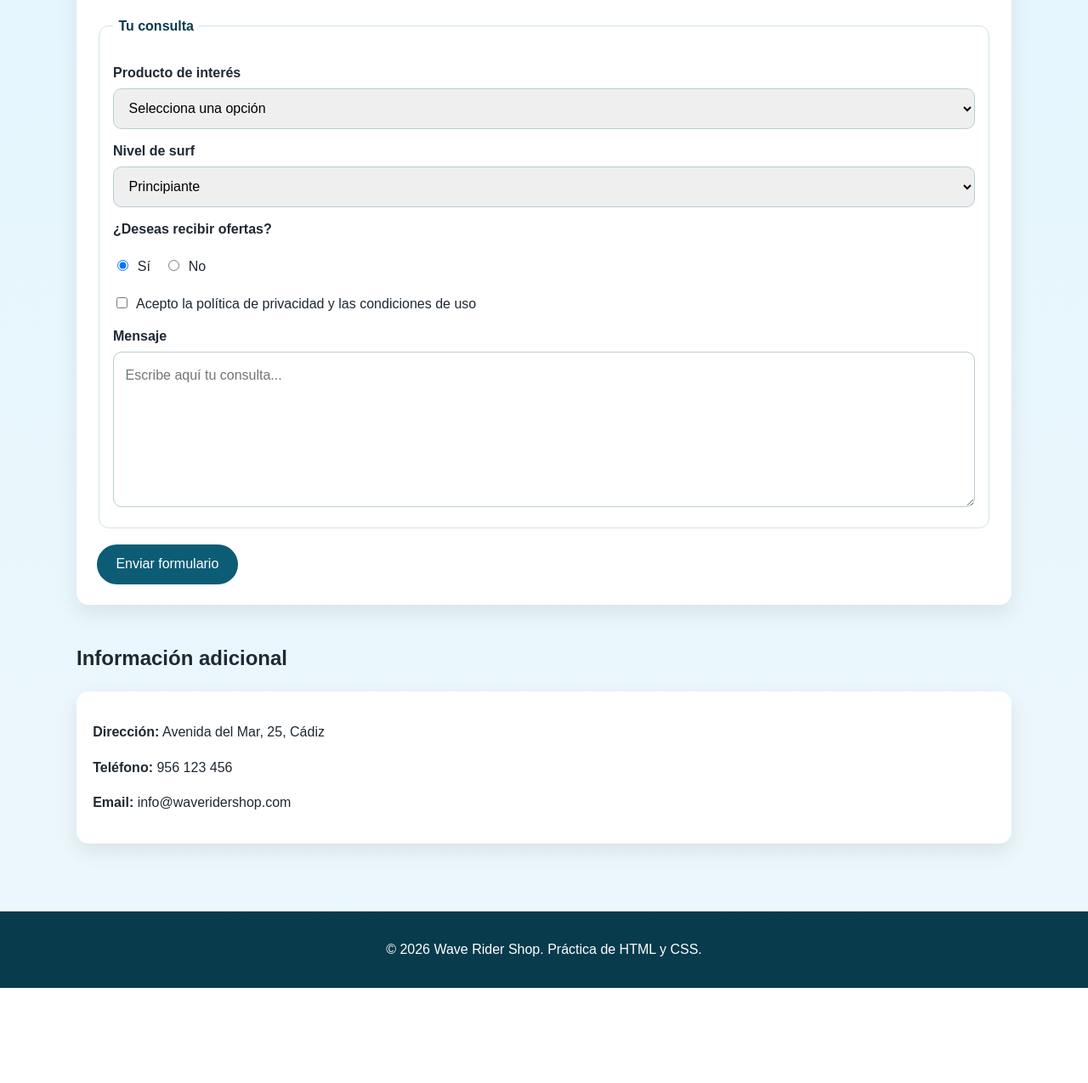
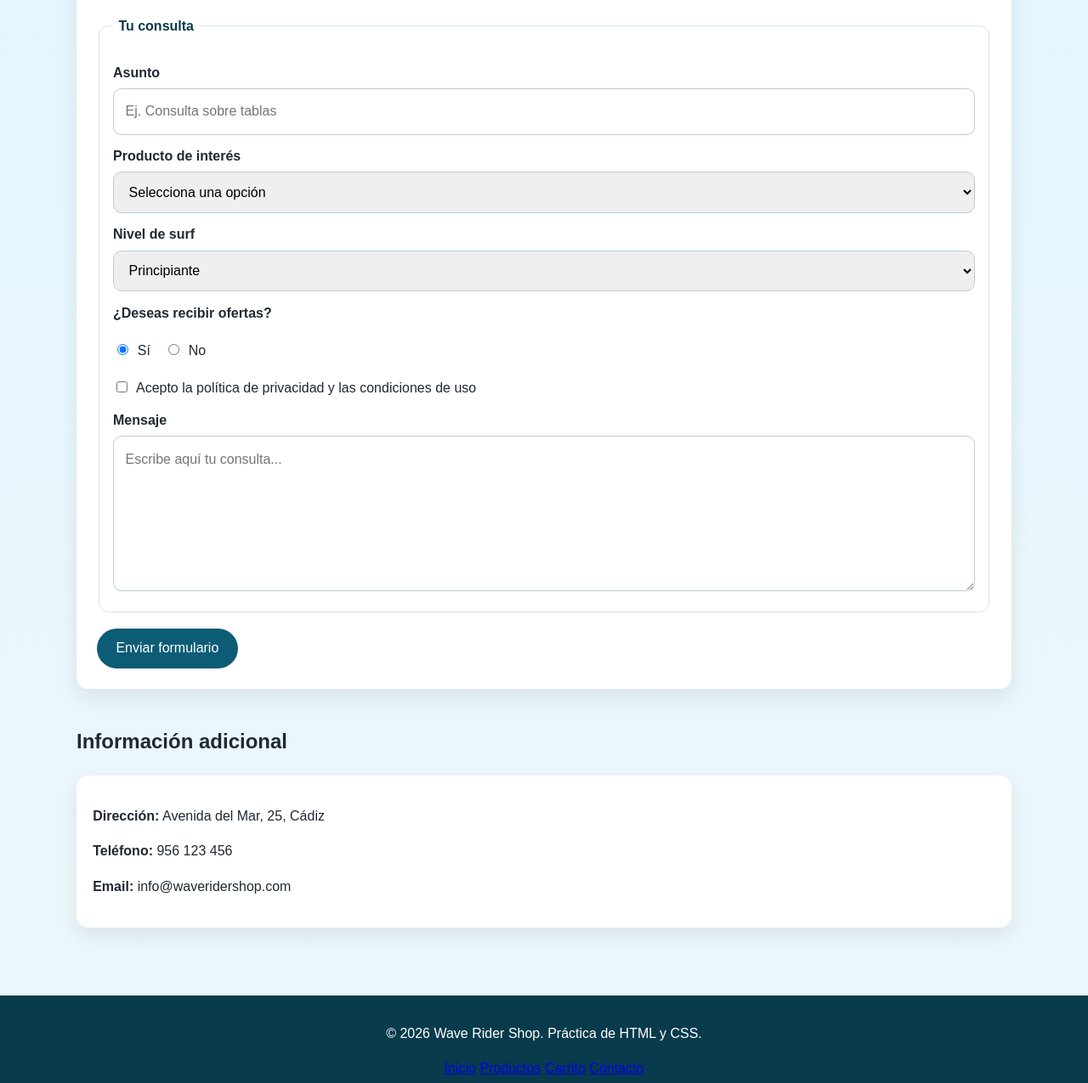
Before and after one commit to AlvaroAmievaBascaran/Practica4, a plain HTML site: page contacto.html in a window 1280 px wide. Shown: the part 726-2001 px from the top of the page at 85% size. Before the commit the page ends 1889 px from the top, so only its background shows below. Drawn offline with Linux system fonts and the light colour scheme.

Commit message:
Cambio más profesional en contacto

```diff
--- a/contacto.html
+++ b/contacto.html
@@ -3,8 +3,10 @@
 <head>
   <meta charset="UTF-8">
   <meta name="viewport" content="width=device-width, initial-scale=1.0">
-  <meta name="description" content="Formulario de contacto de la tienda de surf.">
+  <meta name="description" content="Formulario de contacto de Wave Rider Shop.">
+  <meta name="author" content="Tu nombre">
   <title>Wave Rider Shop | Contacto</title>
+  <link rel="icon" href="https://cdn-icons-png.flaticon.com/512/220/220236.png">
   <link rel="stylesheet" href="styles.css">
 </head>
 <body>
@@ -12,6 +14,7 @@
   <div class="container">
     <h1>Wave Rider Shop</h1>
     <p class="subtitle">Contacto y atención al cliente</p>
+
     <nav aria-label="Menú principal">
       <ul class="nav-list">
         <li><a href="index.html">Inicio</a></li>
@@ -27,7 +30,7 @@
   <section>
     <h2>Formulario de contacto</h2>
     <p>
-        Rellena este formulario para solicitar información, resolver dudas o tramitar un pedido.
+      Completa este formulario para pedir información, resolver dudas o solicitar asesoramiento.
     </p>
 
     <form class="contact-form" action="#" method="post">
@@ -35,17 +38,20 @@
         <legend>Datos personales</legend>
 
         <label for="nombre">Nombre completo</label>
-          <input type="text" id="nombre" name="nombre" placeholder="Escribe tu nombre" required>
+        <input type="text" id="nombre" name="nombre" placeholder="Escribe tu nombre completo" maxlength="60" required>
 
         <label for="email">Correo electrónico</label>
         <input type="email" id="email" name="email" placeholder="ejemplo@correo.com" required>
 
         <label for="telefono">Teléfono</label>
-          <input type="tel" id="telefono" name="telefono" placeholder="600123123">
+        <input type="tel" id="telefono" name="telefono" placeholder="600123123" maxlength="15">
       </fieldset>
 
       <fieldset>
         <legend>Tu consulta</legend>
+
+        <label for="asunto">Asunto</label>
+        <input type="text" id="asunto" name="asunto" placeholder="Ej. Consulta sobre tablas" maxlength="60" required>
 
         <label for="producto">Producto de interés</label>
         <select id="producto" name="producto">
@@ -74,7 +80,7 @@
         </label>
 
         <label for="mensaje">Mensaje</label>
-          <textarea id="mensaje" name="mensaje" rows="6" placeholder="Escribe aquí tu consulta..." required></textarea>
+        <textarea id="mensaje" name="mensaje" rows="6" maxlength="500" placeholder="Escribe aquí tu consulta..." required></textarea>
       </fieldset>
 
       <button type="submit" class="btn">Enviar formulario</button>
@@ -92,8 +98,17 @@
 </main>
 
 <footer class="site-footer">
-    <div class="container">
+  <div class="container footer-grid">
+    <div>
       <p>&copy; 2026 Wave Rider Shop. Práctica de HTML y CSS.</p>
+    </div>
+
+    <div class="footer-links">
+      <a href="index.html">Inicio</a>
+      <a href="productos.html">Productos</a>
+      <a href="carrito.html">Carrito</a>
+      <a href="contacto.html">Contacto</a>
+    </div>
   </div>
 </footer>
 </body>
```
Lines whose indentation alone changed are shown as unchanged.
